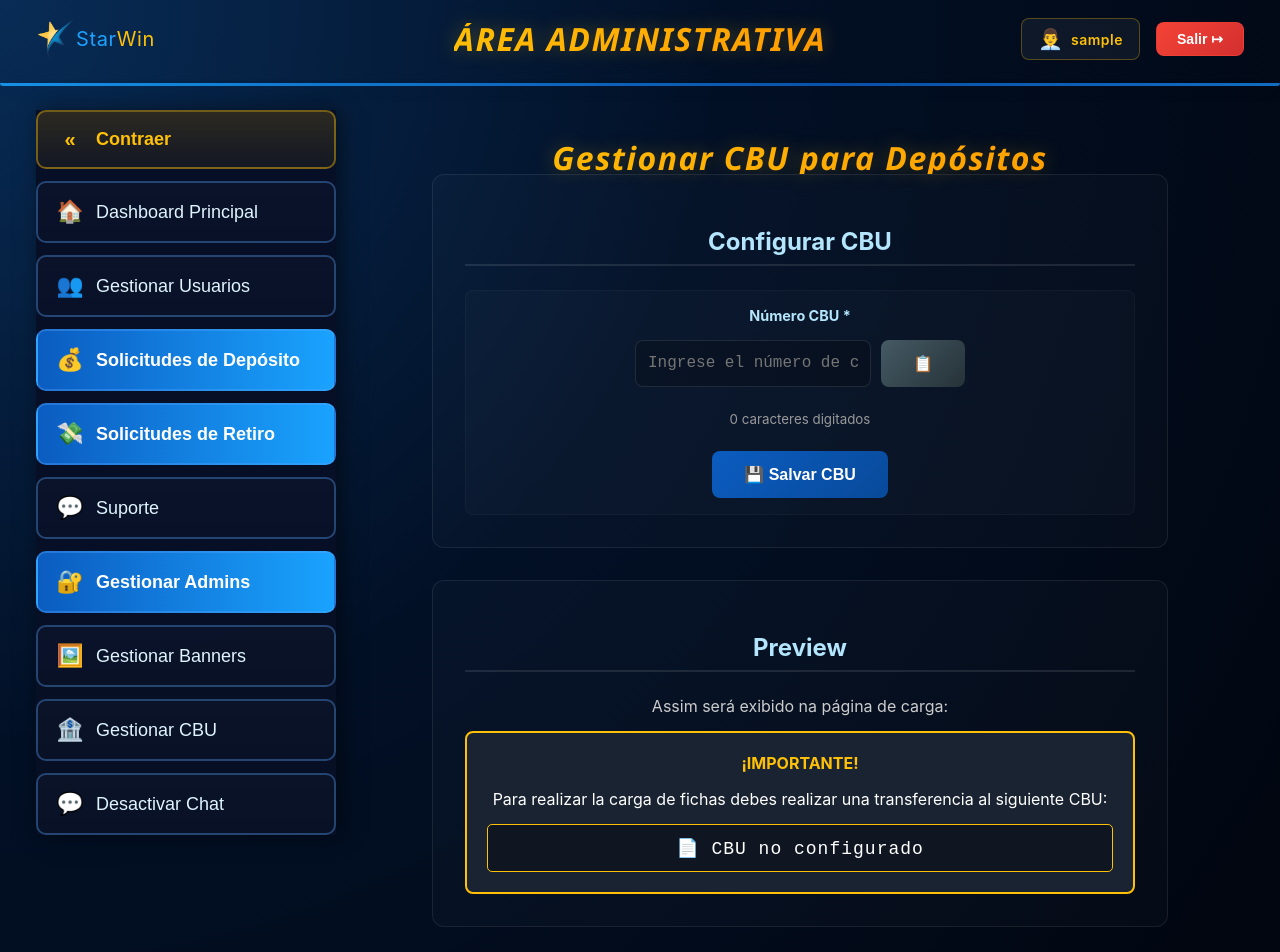
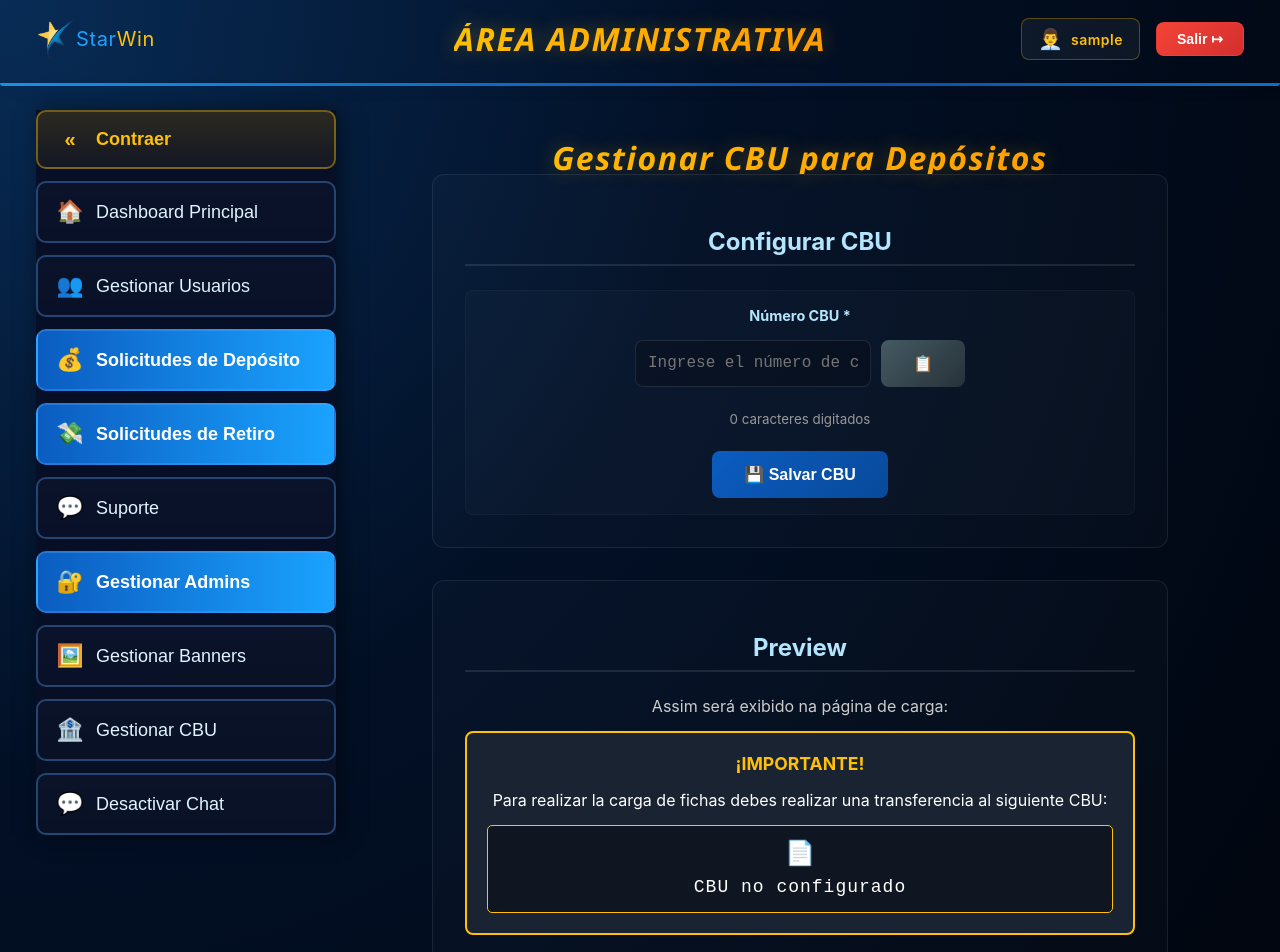
Before and after one commit to jonhbass/Betassist, a React (Vite) app: page /admin/manage-cbu in a window 1280 px wide. Shown: the top 952 px of the page. Built offline with nearby package versions, Linux system fonts and the light colour scheme; no server answers; sample sign-in values are in the browser's storage.

Commit message:
CorretionsCBU

```diff
--- a/src/components/Chat.jsx
+++ b/src/components/Chat.jsx
@@ -63,9 +63,39 @@ export default function Chat({ enabled = true }) {
   const [text, setText] = useState('');
   const [typing, setTyping] = useState('');
   const [socketState, setSocketState] = useState('disconnected'); // disconnected | connecting | connected
+  const [showEmojiPicker, setShowEmojiPicker] = useState(false);
   const listRef = useRef(null);
   const socketRef = useRef(null);
   const typingTimeout = useRef(null);
+  const emojiPickerRef = useRef(null);
+
+  // Lista de emojis populares
+  const EMOJI_LIST = [
+    '😀', '😂', '😍', '🥰', '😎', '🤩', '😊', '🙂',
+    '😉', '😏', '🤔', '😅', '😢', '😭', '😡', '🤬',
+    '👍', '👎', '👏', '🙌', '🤝', '💪', '✌️', '🤞',
+    '❤️', '🧡', '💛', '💚', '💙', '💜', '🖤', '💔',
+    '🔥', '⭐', '✨', '💯', '🎉', '🎊', '🏆', '🥇',
+    '⚽', '🏀', '🎮', '🎯', '🎲', '💰', '💵', '💸',
+  ];
+
+  // Fechar emoji picker ao clicar fora
+  useEffect(() => {
+    function handleClickOutside(event) {
+      if (emojiPickerRef.current && !emojiPickerRef.current.contains(event.target)) {
+        setShowEmojiPicker(false);
+      }
+    }
+    if (showEmojiPicker) {
+      document.addEventListener('mousedown', handleClickOutside);
+    }
+    return () => document.removeEventListener('mousedown', handleClickOutside);
+  }, [showEmojiPicker]);
+
+  function insertEmoji(emoji) {
+    setText((prev) => prev + emoji);
+    setShowEmojiPicker(false);
+  }
 
   // Socket.IO connection
   useEffect(() => {
@@ -362,12 +392,37 @@ export default function Chat({ enabled = true }) {
       )}
 
       <form className="ba-chat-form" onSubmit={send}>
+        <div className="ba-chat-input-wrapper">
           <input
             value={text}
             onChange={onTyping}
             placeholder={enabled ? `Escriba un mensaje...` : 'Chat desactivado'}
             disabled={!enabled}
           />
+          <button
+            type="button"
+            className="ba-emoji-toggle"
+            onClick={() => setShowEmojiPicker((prev) => !prev)}
+            disabled={!enabled}
+            title="Emojis"
+          >
+            😊
+          </button>
+          {showEmojiPicker && (
+            <div className="ba-emoji-picker" ref={emojiPickerRef}>
+              {EMOJI_LIST.map((emoji) => (
+                <button
+                  key={emoji}
+                  type="button"
+                  className="ba-emoji-item"
+                  onClick={() => insertEmoji(emoji)}
+                >
+                  {emoji}
+                </button>
+              ))}
+            </div>
+          )}
+        </div>
         <button type="submit" disabled={!enabled}>
           Enviar
         </button>
--- a/src/css/admin.css
+++ b/src/css/admin.css
@@ -931,6 +931,65 @@
 }
 
 /* ========================================
+   CBU MANAGEMENT - PREVIEW BOX STYLES
+   ======================================== */
+
+.ba-cbu-preview-box {
+  background: #1a2332;
+  border: 2px solid #ffc107;
+  border-radius: 8px;
+  padding: 20px;
+  text-align: center;
+}
+
+.ba-cbu-important-label {
+  color: #ffc107;
+  font-weight: bold;
+  margin-bottom: 10px;
+  font-size: 1.1rem;
+}
+
+.ba-cbu-number-box {
+  background: #0f1621;
+  border: 1px solid #ffc107;
+  border-radius: 5px;
+  padding: 12px;
+  display: flex;
+  flex-direction: column;
+  align-items: center;
+  gap: 8px;
+}
+
+.ba-cbu-icon {
+  font-size: 24px;
+}
+
+.ba-cbu-number {
+  font-family: monospace;
+  font-size: 18px;
+  color: #fff;
+  letter-spacing: 1px;
+  word-break: break-all;
+  text-align: center;
+  line-height: 1.4;
+}
+
+@media (max-width: 480px) {
+  .ba-cbu-preview-box {
+    padding: 15px 10px;
+  }
+
+  .ba-cbu-number {
+    font-size: 14px;
+    letter-spacing: 0.5px;
+  }
+
+  .ba-cbu-important-label {
+    font-size: 1rem;
+  }
+}
+
+/* ========================================
    RESPONSIVIDADE MOBILE ADMIN
    ======================================== */
 
--- a/src/css/chat.css
+++ b/src/css/chat.css
@@ -76,6 +76,92 @@
   border: none;
   background: #4fd1ff;
   color: #042533;
+}
+
+/* Emoji picker styles - Desktop only */
+.ba-chat-input-wrapper {
+  flex: 1;
+  position: relative;
+  display: flex;
+  align-items: center;
+}
+
+.ba-chat-input-wrapper input {
+  width: 100%;
+  padding-right: 40px;
+}
+
+.ba-emoji-toggle {
+  position: absolute;
+  right: 8px;
+  top: 50%;
+  transform: translateY(-50%);
+  background: transparent;
+  border: none;
+  font-size: 20px;
+  cursor: pointer;
+  padding: 4px;
+  border-radius: 4px;
+  transition: background 0.2s;
+  line-height: 1;
+}
+
+.ba-emoji-toggle:hover {
+  background: rgba(255, 255, 255, 0.1);
+}
+
+.ba-emoji-toggle:disabled {
+  opacity: 0.5;
+  cursor: not-allowed;
+}
+
+.ba-emoji-picker {
+  position: absolute;
+  bottom: 100%;
+  right: 0;
+  margin-bottom: 8px;
+  background: #1a1f2e;
+  border: 1px solid rgba(0, 173, 181, 0.3);
+  border-radius: 12px;
+  padding: 12px;
+  display: grid;
+  grid-template-columns: repeat(8, 1fr);
+  gap: 4px;
+  max-width: 320px;
+  max-height: 200px;
+  overflow-y: auto;
+  box-shadow: 0 4px 20px rgba(0, 0, 0, 0.4);
+  z-index: 100;
+}
+
+.ba-emoji-item {
+  background: transparent;
+  border: none;
+  font-size: 22px;
+  padding: 6px;
+  cursor: pointer;
+  border-radius: 6px;
+  transition: background 0.15s, transform 0.15s;
+  line-height: 1;
+}
+
+.ba-emoji-item:hover {
+  background: rgba(0, 173, 181, 0.2);
+  transform: scale(1.15);
+}
+
+.ba-emoji-picker::-webkit-scrollbar {
+  width: 6px;
+}
+
+.ba-emoji-picker::-webkit-scrollbar-track {
+  background: rgba(11, 15, 26, 0.5);
+  border-radius: 3px;
+}
+
+.ba-emoji-picker::-webkit-scrollbar-thumb {
+  background: linear-gradient(135deg, #0b5cc0 0%, #00adb5 100%);
+  border-radius: 3px;
 }
 
 .ba-chat-avatar {
@@ -223,6 +309,16 @@
     padding: 10px 14px;
     font-size: 14px;
   }
+
+  /* Esconder emoji picker no mobile */
+  .ba-emoji-toggle,
+  .ba-emoji-picker {
+    display: none;
+  }
+
+  .ba-chat-input-wrapper input {
+    padding-right: 10px;
+  }
 }
 
 @media (max-width: 480px) {
--- a/src/pages/CbuManagement.jsx
+++ b/src/pages/CbuManagement.jsx
@@ -198,41 +198,17 @@ export default function CbuManagement() {
                   Assim será exibido na página de carga:
                 </p>
 
-                <div
-                  style={{
-                    background: '#1a2332',
-                    border: '2px solid #ffc107',
-                    borderRadius: '8px',
-                    padding: '20px',
-                    textAlign: 'center',
-                  }}
-                >
-                  <div
-                    style={{
-                      color: '#ffc107',
-                      fontWeight: 'bold',
-                      marginBottom: '10px',
-                    }}
-                  >
-                    ¡IMPORTANTE!
-                  </div>
+                <div className="ba-cbu-preview-box">
+                  <div className="ba-cbu-important-label">¡IMPORTANTE!</div>
                   <p style={{ marginBottom: '15px' }}>
                     Para realizar la carga de fichas debes realizar una
                     transferencia al siguiente CBU:
                   </p>
-                  <div
-                    style={{
-                      background: '#0f1621',
-                      border: '1px solid #ffc107',
-                      borderRadius: '5px',
-                      padding: '12px',
-                      fontFamily: 'monospace',
-                      fontSize: '18px',
-                      color: '#fff',
-                      letterSpacing: '1px',
-                    }}
-                  >
-                    📄 {cbu || 'CBU no configurado'}
+                  <div className="ba-cbu-number-box">
+                    <span className="ba-cbu-icon">📄</span>
+                    <span className="ba-cbu-number">
+                      {cbu || 'CBU no configurado'}
+                    </span>
                   </div>
                 </div>
               </div>
```
Lines whose indentation alone changed are shown as unchanged.
